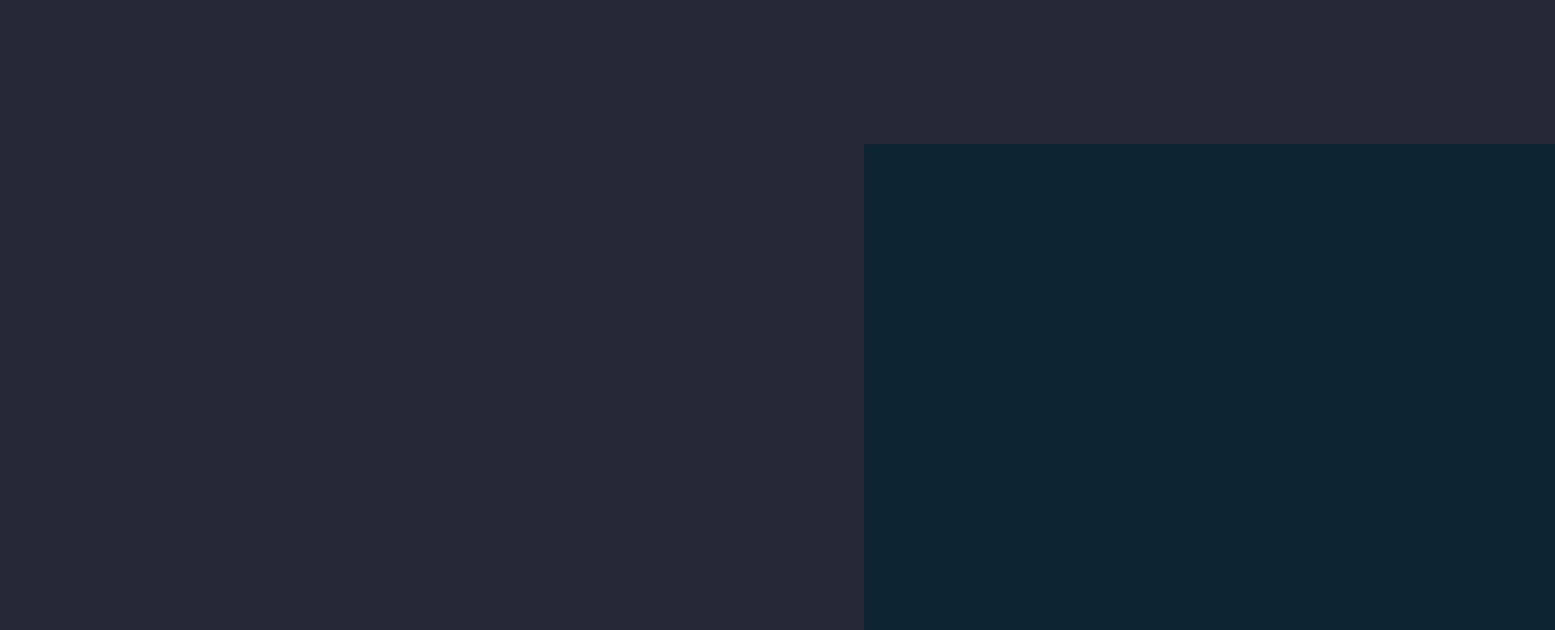
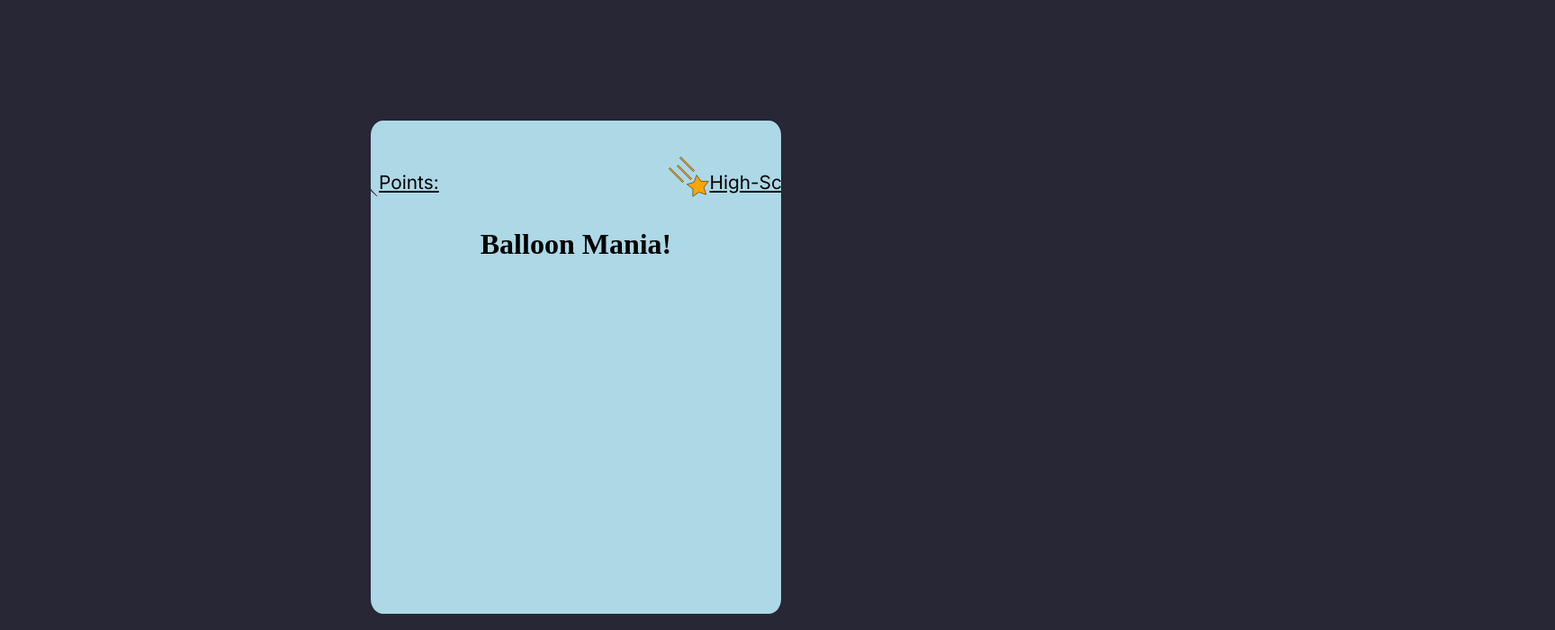
Before and after one commit to AngelOfTheSkyGod/BalloonMania, a React (Create React App) app: page / in a window 1280 px wide. Shown: the top 700 px of the page at 90% size, 1728 px wide, since content can reach past the window. Built offline with nearby package versions, Linux system fonts and the light colour scheme.

Commit message:
started on the menu. has display points and score.

```diff
--- a/package.json
+++ b/package.json
@@ -8,6 +8,7 @@
     "@testing-library/user-event": "^13.5.0",
     "react": "^18.2.0",
     "react-dom": "^18.2.0",
+    "react-icons": "^4.4.0",
     "react-scripts": "5.0.1",
     "react-spring": "^9.5.0",
     "web-vitals": "^2.1.4"
--- a/public/index.html
+++ b/public/index.html
@@ -2,12 +2,15 @@
 <html lang="en">
   <head>
     <meta charset="utf-8" />
-    <link rel="icon" href="%PUBLIC_URL%/favicon.ico" />
+    <link
+      rel="icon"
+      href="https://assets.stickpng.com/images/580b585b2edbce24c47b2758.png"
+    />
     <meta name="viewport" content="width=device-width, initial-scale=1" />
     <meta name="theme-color" content="#000000" />
     <meta
       name="description"
-      content="Web site created using create-react-app"
+      content="A balloon popping game made By Angel Quinones using React.js"
     />
     <link rel="apple-touch-icon" href="%PUBLIC_URL%/logo192.png" />
     <!--
@@ -15,6 +18,10 @@
       user's mobile device or desktop. See https://developers.google.com/web/fundamentals/web-app-manifest/
     -->
     <link rel="manifest" href="%PUBLIC_URL%/manifest.json" />
+    <link
+      href="https://fonts.googleapis.com/css2?family=Inter:wght@100;300;400&display=swap"
+      rel="stylesheet"
+    />
     <!--
       Notice the use of %PUBLIC_URL% in the tags above.
       It will be replaced with the URL of the `public` folder during the build.
@@ -24,7 +31,7 @@
       work correctly both with client-side routing and a non-root public URL.
       Learn how to configure a non-root public URL by running `npm run build`.
     -->
-    <title>React App</title>
+    <title>Balloon Mania!</title>
   </head>
   <body style="background-color: #272736">
     <noscript>You need to enable JavaScript to run this app.</noscript>
--- a/src/App.js
+++ b/src/App.js
@@ -5,9 +5,34 @@ import style from "./style.css";
 
 export default function App() {
   const [mode, setMode] = React.useState("Menu");
-  console.log("mode: " + mode);
+  const [points, setPoints] = React.useState(0);
+  const [score, setScore] = React.useState(0);
+  const [highScore, setHighScore] = React.useState(0);
+
   const page =
-    (mode == "Menu" && <Menu mode={mode} setMode={setMode} />) ||
-    (mode == "SinglePlayer" && <SinglePlayer />);
+    (mode == "Menu" && (
+      <Menu
+        mode={mode}
+        setMode={setMode}
+        points={points}
+        setPoints={setPoints}
+        score={score}
+        setScore={setScore}
+        highScore={highScore}
+        sethighScore={setHighScore}
+      />
+    )) ||
+    (mode == "SinglePlayer" && (
+      <SinglePlayer
+        mode={mode}
+        setMode={setMode}
+        points={points}
+        setPoints={setPoints}
+        score={score}
+        setScore={setScore}
+        highScore={highScore}
+        sethighScore={setHighScore}
+      />
+    ));
   return page;
 }
--- a/src/GameScripts/Menu.js
+++ b/src/GameScripts/Menu.js
@@ -1,8 +1,13 @@
 import React from "react";
 import { useSpring, animated } from "react-spring";
-
+import MenuItems from "../MenuComponents/MenuItems";
 export default function Menu(props) {
-  const page = <div className="Menu-background"></div>;
-  console.log("called menu");
+  const page = (
+    <div className="menu-container">
+      <div className="menu-background">
+        <MenuItems props={props} />
+      </div>
+    </div>
+  );
   return page;
 }
--- /dev/null
+++ b/src/MenuComponents/DisplayStats.js
@@ -0,0 +1,24 @@
+import { GiDart } from "react-icons/gi";
+import { GiFallingStar } from "react-icons/gi";
+
+export default function DisplayStats(props) {
+  return (
+    <nav>
+      <ui className="display-navbar">
+        <li className="display-container">
+          <GiDart size="3rem" color="brown" stroke="black" strokeWidth="5" />
+          <h1 className="display-title">Points: {props.points}</h1>
+        </li>
+        <li className="display-container">
+          <GiFallingStar
+            size="3rem"
+            color="orange"
+            stroke="black"
+            strokeWidth="5"
+          />
+          <h1 className="display-title">High-Score: {props.highScore}</h1>
+        </li>
+      </ui>
+    </nav>
+  );
+}
--- /dev/null
+++ b/src/MenuComponents/MenuItems.js
@@ -0,0 +1,12 @@
+import DisplayStats from "./DisplayStats";
+import NavBar from "./Navbar";
+
+export default function MenuItems(props) {
+  return (
+    <div className="menu-inner-background">
+      <DisplayStats props={props} />
+      <h1 className="game-title"> Balloon Mania! </h1>
+      {/* <NavBar props={props} /> */}
+    </div>
+  );
+}
--- a/src/style.css
+++ b/src/style.css
@@ -1,9 +1,102 @@
-.Menu-background {
-  position: absolute;
-  width: 48rem;
-  height: 50rem;
-  left: 60rem;
-  top: 10rem;
+.menu-container {
+  position: relative;
+  height: 100vh;
+  width: 100%;
+  box-sizing: border-box;
 
-  background: #0b2434;
+  padding-left: 20%;
+  padding-right: 20%;
+  padding-top: 10%;
+  padding-bottom: 10%;
+
+  display: flex;
+  flex-wrap: wrap-reverse;
+  justify-content: center;
+  overflow: hidden;
 }
+
+.menu-background {
+  height: 100%;
+  width: 60%;
+  background-color: lightblue;
+  box-sizing: border-box;
+  border-radius: 3%;
+  border-color: black;
+
+  display: flex;
+  flex-wrap: wrap;
+  justify-content: center;
+  overflow: hidden;
+  padding-left: 3%;
+  padding-right: 3%;
+  padding-top: 5%;
+  padding-bottom: 5%;
+  overflow: auto;
+}
+.display-navbar {
+  position: relative;
+  list-style-type: none;
+  margin: 0;
+  padding: 0;
+  width: 100%;
+  height: 10%;
+  box-sizing: border-box;
+  list-style-type: none;
+  display: flex;
+  justify-content: center;
+  gap: 100%;
+  padding-left: 5%;
+  padding-right: 5%;
+  /* align-items: center; */
+}
+
+.display-container {
+  display: flex;
+  justify-content: center;
+  box-sizing: border-box;
+}
+.display-title {
+  font-family: "Inter";
+  font-style: normal;
+  font-weight: 400;
+  text-align: center;
+  font-size: 1.3rem;
+  white-space: nowrap;
+  text-decoration: underline;
+  box-sizing: border-box;
+  display: inline-block;
+}
+.game-title {
+  text-align: center;
+}
+/* DEVICE RESPONSIVE MANAGER */
+/* even smaller phones */
+@media only screen and (max-width: 359px) {
+  :root {
+    font-size: 1.2vh;
+  }
+}
+/* smaller phones? */
+@media only screen and (min-width: 360px) and (max-width: 375px) {
+  :root {
+    font-size: 1.3vh;
+  }
+}
+/* PHONE SCREENS */
+@media only screen and (min-width: 375px) and (max-width: 820px) {
+  :root {
+    font-size: 1.43vh;
+  }
+}
+/* LAPTOP SCREENS */
+@media only screen and (min-width: 820px) and (max-width: 1500px) {
+  :root {
+    font-size: 2vh;
+  }
+}
+/* BIG DESKTOPS */
+@media only screen and (min-width: 1500px) {
+  :root {
+    font-size: 1.5vh;
+  }
+}
```
Also changed, not shown: src/MenuComponents/Navbar.js (added), 1 other file (tests, documents, lock files or other folders).
